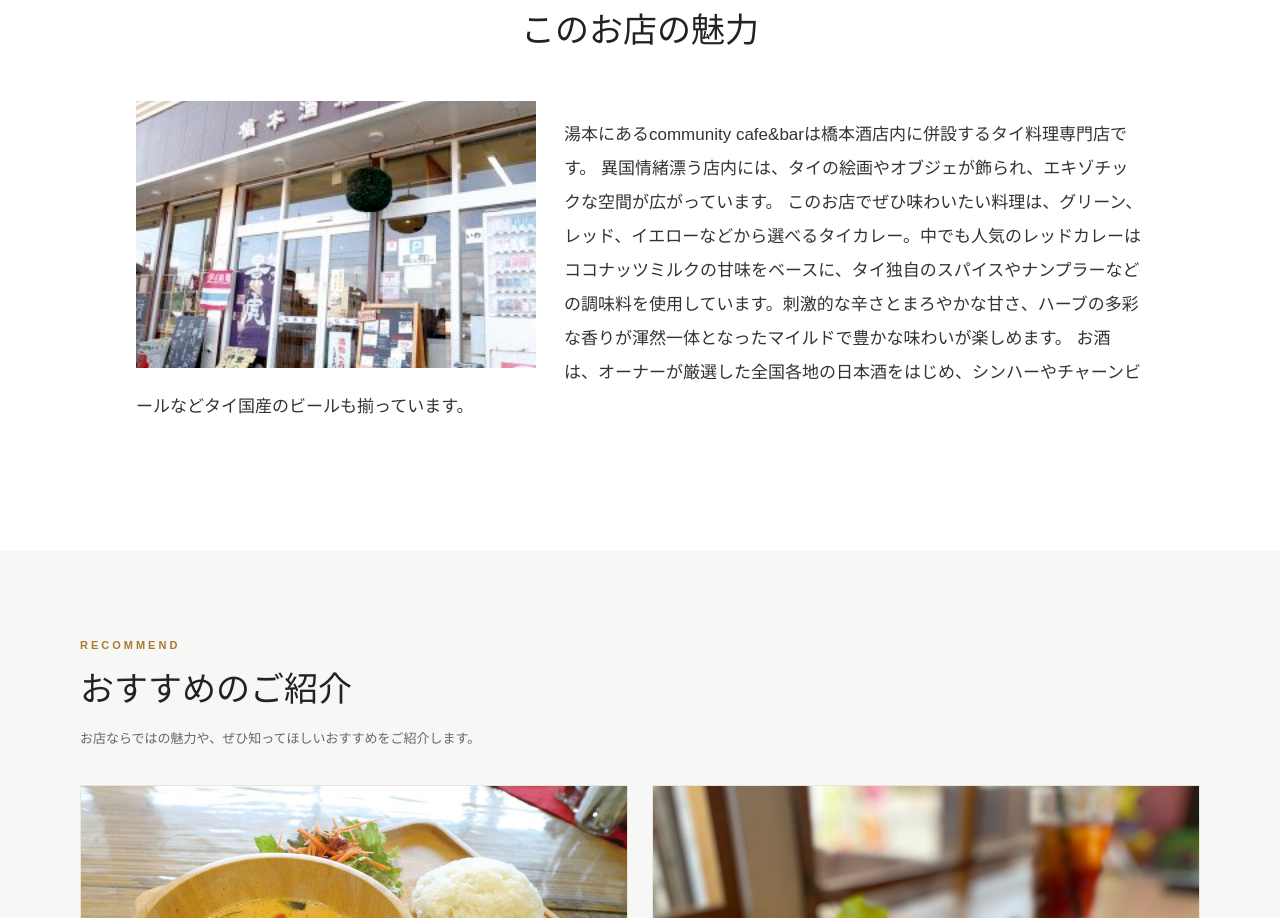
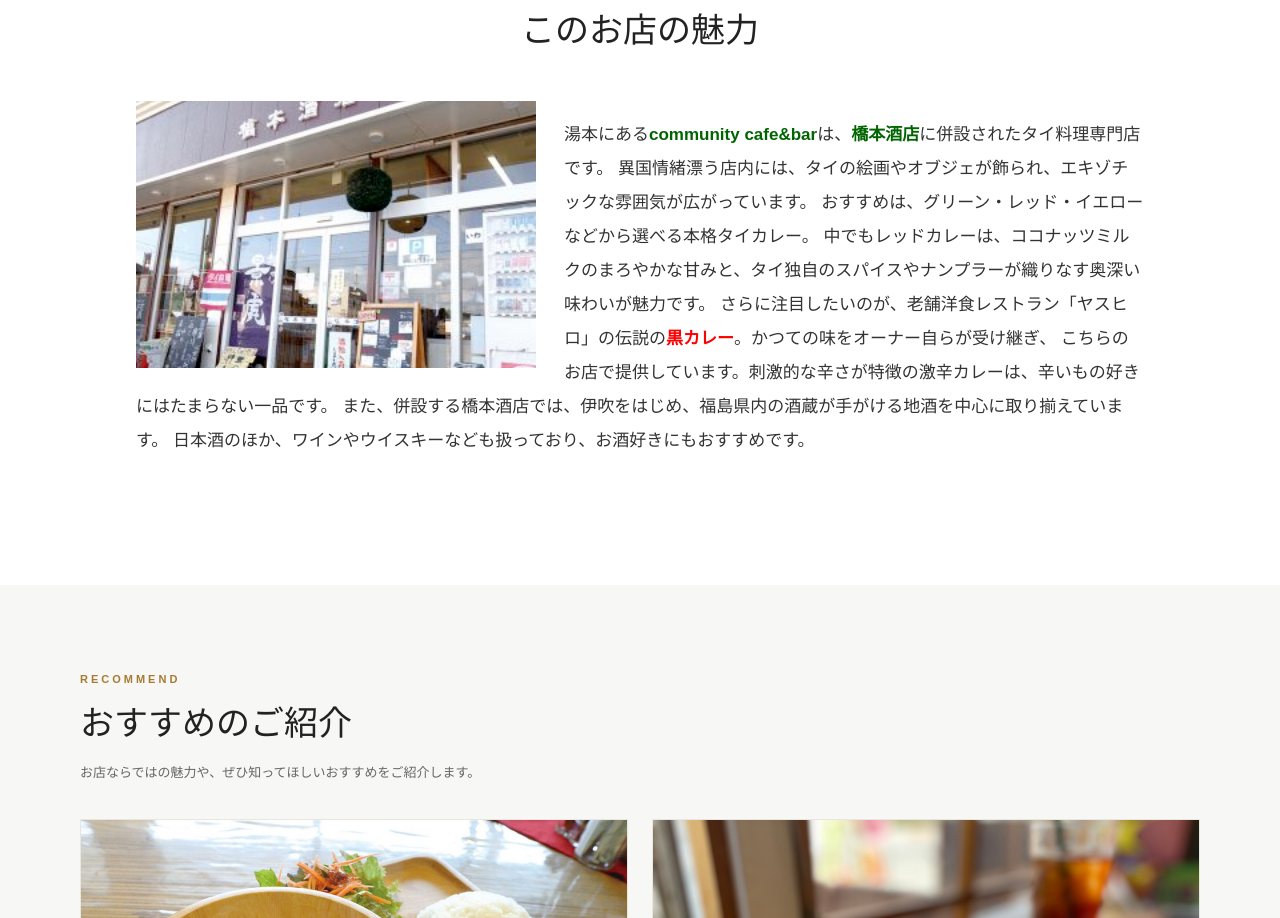
Before and after one commit to kku194703-ux/caragarage, a plain HTML site: page HASHIMOTO紹介.HTML in a window 1280 px wide. Shown: the part 789-1707 px from the top of the page. Drawn offline with Linux system fonts and the light colour scheme.

Commit message:
Update HASHIMOTO紹介.HTML

```diff
--- a/HASHIMOTO紹介.HTML
+++ b/HASHIMOTO紹介.HTML
@@ -37,9 +37,17 @@
             </div>
 
             <div class="shop-description">
-                <p>湯本にあるcommunity cafe&barは橋本酒店内に併設するタイ料理専門店です。 異国情緒漂う店内には、タイの絵画やオブジェが飾られ、エキゾチックな空間が広がっています。
-このお店でぜひ味わいたい料理は、グリーン、レッド、イエローなどから選べるタイカレー。中でも人気のレッドカレーはココナッツミルクの甘味をベースに、タイ独自のスパイスやナンプラーなどの調味料を使用しています。刺激的な辛さとまろやかな甘さ、ハーブの多彩な香りが渾然一体となったマイルドで豊かな味わいが楽しめます。
-お酒は、オーナーが厳選した全国各地の日本酒をはじめ、シンハーやチャーンビールなどタイ国産のビールも揃っています。</p>
+                <p>湯本にある<b style="color:#006400;">community cafe&bar</b>は、<b style="color:#006400;">橋本酒店</b>に併設されたタイ料理専門店です。
+異国情緒漂う店内には、タイの絵画やオブジェが飾られ、エキゾチックな雰囲気が広がっています。
+
+おすすめは、グリーン・レッド・イエローなどから選べる本格タイカレー。
+中でもレッドカレーは、ココナッツミルクのまろやかな甘みと、タイ独自のスパイスやナンプラーが織りなす奥深い味わいが魅力です。
+
+さらに注目したいのが、老舗洋食レストラン「ヤスヒロ」の伝説の<b style="color:red">黒カレー</b>。かつての味をオーナー自らが受け継ぎ、
+こちらのお店で提供しています。刺激的な辛さが特徴の激辛カレーは、辛いもの好きにはたまらない一品です。
+
+また、併設する橋本酒店では、伊吹をはじめ、福島県内の酒蔵が手がける地酒を中心に取り揃えています。
+日本酒のほか、ワインやウイスキーなども扱っており、お酒好きにもおすすめです。</p>
             </div>
         </div>
     </div>
```
